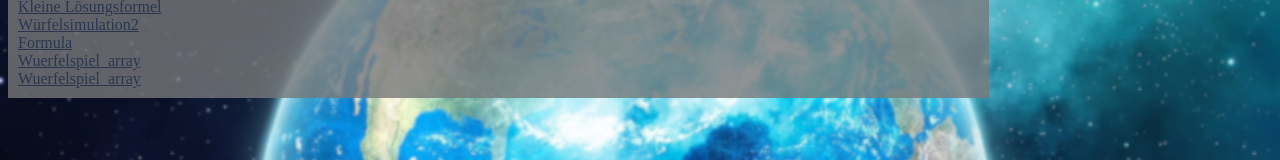
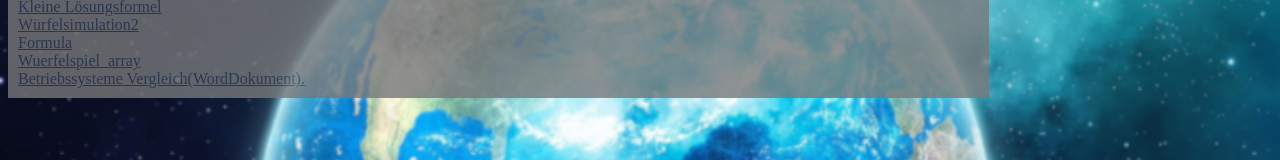
Before and after one commit to Azamat1177/schoolproject, a plain HTML site: page index.html in a window 1280 px wide. Shown: the part 203-363 px from the top of the page. Drawn offline with Linux system fonts and the light colour scheme.

Commit message:
Update index.html

```diff
--- a/index.html
+++ b/index.html
@@ -70,7 +70,7 @@
 			<a href="projects/Würfelsimulation2.html">Würfelsimulation2</a><br>
 			<a href="projects/formula.html">Formula</a><br>
 			<a href="projects/wuerfelspiel_array.html">Wuerfelspiel_array</a><br>
-			<a href="projects/Betriebssysteme Vergleich.docx">Wuerfelspiel_array</a><br>
+			<a href="projects/Betriebssysteme Vergleich.docx">Betriebssysteme Vergleich(WordDokument). </a><br>
 		</div>
   </body>
 </html>
```
